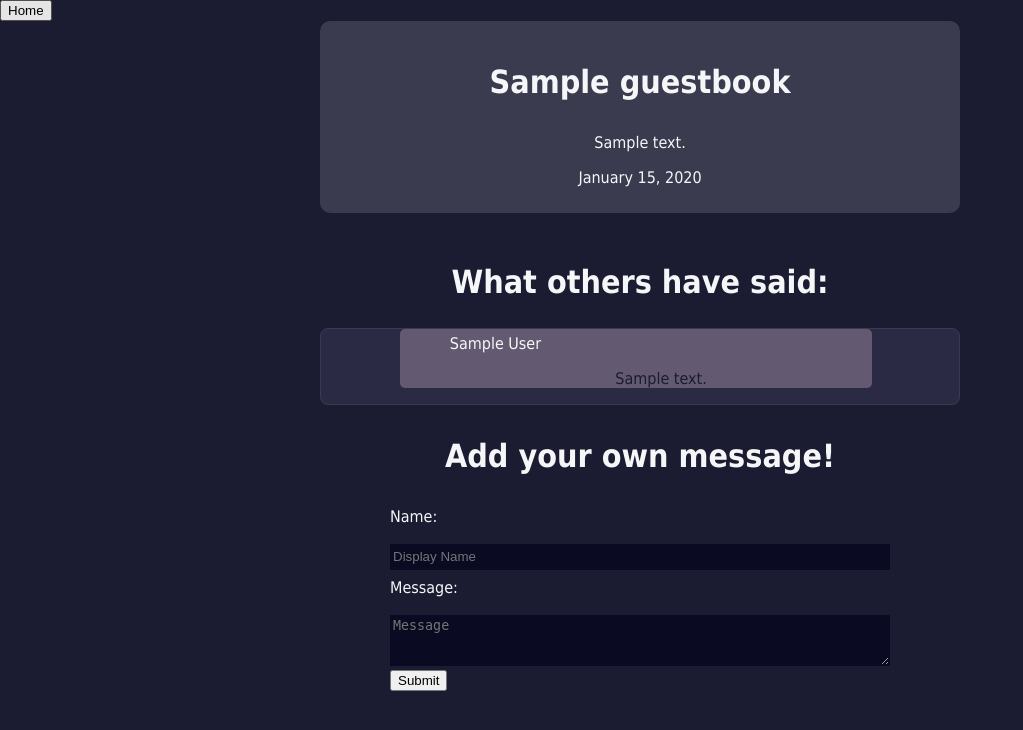
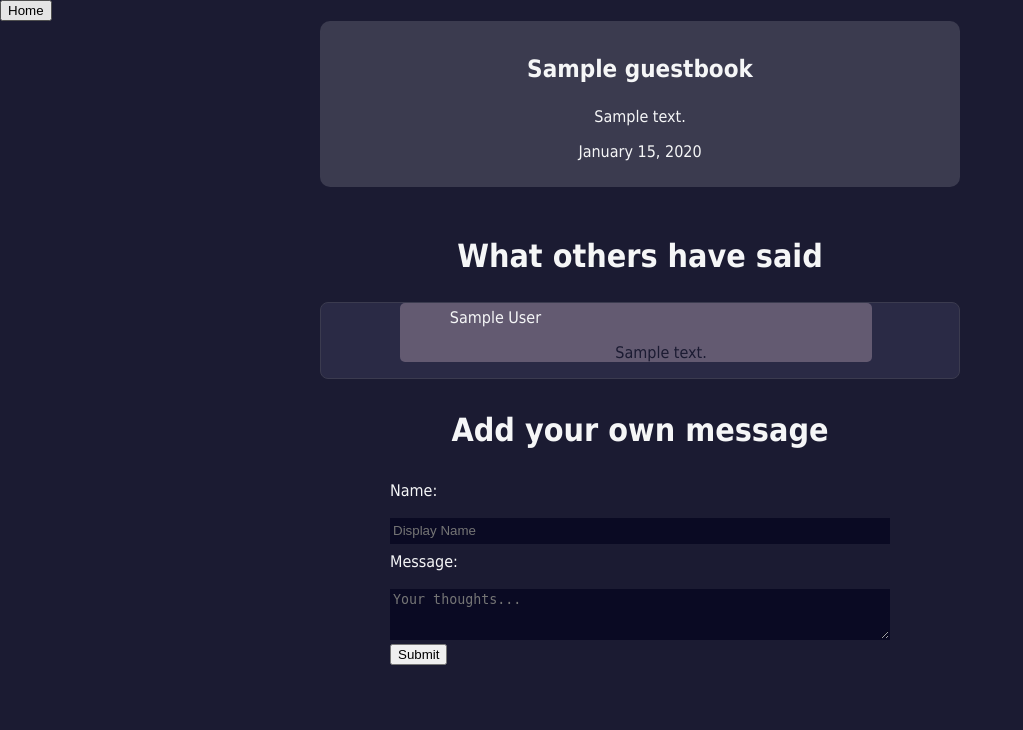
Before and after one commit to canguiano13/roll-call, a Flask app: page /event/1 in a window 1280 px wide. Shown: the top 730 px of the page, without its empty margins (0-1023 px from the left). Run offline with Flask 3, Linux system fonts and the light colour scheme; tables that the repository leaves empty hold one stand-in row (values such as "Sample post"); parts of the project's set-up code (start-up, migrations or seed data) failed here and were passed over.

Commit message:
Tweaks to event page and commented out login_manager(will resolve soon)

```diff
--- a/app.py
+++ b/app.py
@@ -4,7 +4,7 @@ import os
 from dotenv import load_dotenv
 from flask import Flask
 from flask_sqlalchemy import SQLAlchemy
-from db import db, login_manager
+from db import db#, login_manager
 from routes import routes
 from google.cloud.sql.connector import Connector
 
--- a/templates/event.html
+++ b/templates/event.html
@@ -1,7 +1,7 @@
 <!DOCTYPE html>
 <html>
 <head>
-  <title>Event</title>
+  <title>{{ event_data.event_title }}</title>
   <link href="https://fonts.googleapis.com/css?family=Poppins" rel="stylesheet" type="text/css">
   <link href="https://fonts.googleapis.com/css?family=Playfair+Display" rel="stylesheet" type="text/css">
   <link href="https://fonts.googleapis.com/css?family=Open+Sans+Condensed" rel="stylesheet" type="text/css">
@@ -10,27 +10,29 @@
 </head>
 
 <body>
-    <!--redirect to home page-->
+  <!-- Home button -->
   <button type="button" id="homepage">Home</button>
   <script>
-      document.getElementById("homepage").onclick = function() {
+    document.getElementById("homepage").onclick = function () {
       window.location.href = "/";
     };
   </script>
 
   <main>
     <div class="master-div-style">
-          <!--top of page displays event data-->
-          <div class="event-details-box">
-            <h1 id="title">{{ event_data.event_title }}</h1>
-            <p id="description">{{ event_data.event_address }}</p>
-            <!--date is a datetime type, so we can customize printed format it-->
-            <p id="description">  {{ event_data.event_date.strftime('%B %d, %Y') }}</p>
-          </div>
 
-          <h2 class="event-messages-box-title">What others have said:</h2>
-          <!--print all of the exising messages, ordered by date-->
+      <!-- Event Details -->
+      <section class="event-details-box">
+        <h1 class="event-title">{{ event_data.event_title }}</h1>
+        <p class="event-location">{{ event_data.event_address }}</p>
+        <p class="event-date">{{ event_data.event_date.strftime('%B %d, %Y') }}</p>
+      </section>
+
+      <!-- Display Comments -->
+      <section class="event-comments">
+        <h2 class="event-messages-box-title">What others have said</h2>
         <div class="event-messages-box">
+          {% if messages_data %}
             {% for message in messages_data %}
             <div class="event-message">
               <div class="event-message-header">
@@ -41,13 +43,18 @@
               </div>
             </div>
             {% endfor %}
+          {% else %}
+            <p class="no-comments">No messages yet. Be the first to leave one!</p>
+          {% endif %}
         </div>
+      </section>
 
-          <h3 class="event-messages-box-title">Add your own message!</h3>
+      <!-- Comment Form -->
+      <section class="event-form-section">
+        <h3 class="event-messages-box-title">Add your own message</h3>
+        <form id="new-message-form" action="/postMessage/{{event_data.event_id}}" method="post" enctype="multipart/form-data">
 
-        <!--action defines where to send form data. can send to an animation/share page-->
-        <form id="new-message-form" action="/postMessage/{{event_data.event_id}}" method="post" enctype="multipart/form-data">
-          <!-- Event Title -->
+          <!-- Display Name -->
           <div class="form-rows">
             <div class="labels">
               <label for="display_name" id="name-label">Name:</label>
@@ -57,21 +64,23 @@
             </div>
           </div>
 
-          <!-- Event Description -->
+          <!-- Message Content -->
           <div class="form-rows">
             <div class="labels">
               <label for="message_content">Message:</label>
             </div>
             <div class="fields">
-              <textarea name="message_content" id="event-message" class="input-fields"  placeholder="Message" cols="1" rows="3"></textarea>
+              <textarea name="message_content" id="event-message" class="input-fields" placeholder="Your thoughts..." cols="1" rows="3" required></textarea>
             </div>
           </div>
 
+          <!-- Submit Button -->
           <button class="button" id="submit" type="submit">Submit</button>
 
         </form>
+      </section>
+
     </div>
   </main>
 </body>
-
 </html>
```
Lines whose indentation alone changed are shown as unchanged.
